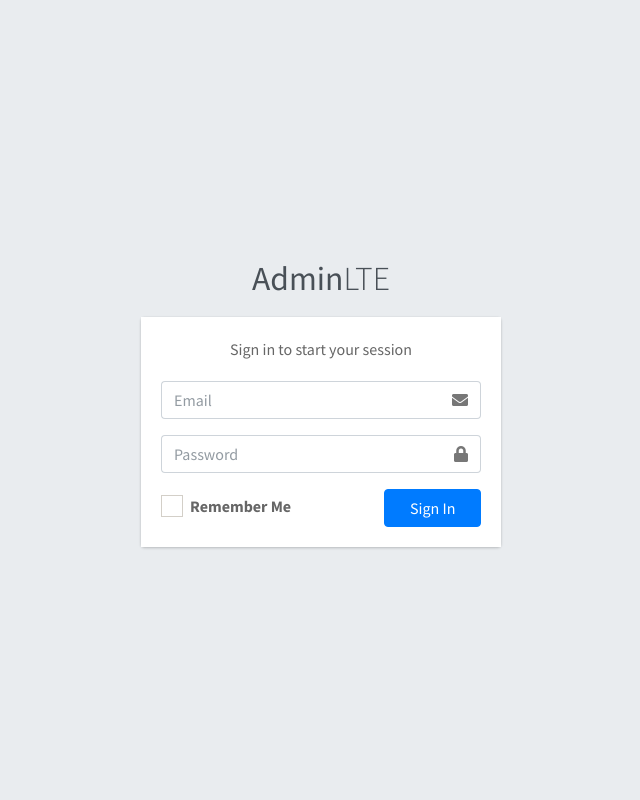
After one commit to is61b/siakad, a PHP site: page /login.php in a window 1280 px wide. The commit adds this page. Shown: the whole page, without its empty margins (319-959 px from the left). Run offline with PHP 8.4, Linux system fonts and the light colour scheme; some libraries are stand-ins or nearby versions.

Commit message:
halaman login

```diff
--- /dev/null
+++ b/login.php
@@ -0,0 +1,108 @@
+<?php
+session_start();
+$pesan = "";
+
+if(isset($_POST['tombol'])){
+    //1. koneksi dulu ke database
+    include_once("koneksi.php");
+
+    //2. mengambil nilai dari input
+    $email = $_POST['email'];
+    $password = md5($_POST['password']);
+
+    //3. menulis query
+    $qry = "SELECT * FROM users WHERE email='$email'
+    AND password='$password'";
+
+    //4. jalankan query
+    $result = mysqli_query($con,$qry);
+
+    if($result){
+        $pesan = '<div class="alert alert-success" role="alert">
+        Login Berhasil!.
+        </div>';
+    }else{
+        $pesan = '<div class="alert alert-danger" role="alert">
+        Login Tidak Valid!.
+        </div>';
+    }
+}
+?>
+<!DOCTYPE html>
+<html lang="en">
+<head>
+  <meta charset="utf-8">
+  <meta name="viewport" content="width=device-width, initial-scale=1">
+  <title>AdminLTE 3 | Log in</title>
+
+  <!-- Google Font: Source Sans Pro -->
+  <link rel="stylesheet" href="https://fonts.googleapis.com/css?family=Source+Sans+Pro:300,400,400i,700&display=fallback">
+  <!-- Font Awesome -->
+  <link rel="stylesheet" href="plugins/fontawesome-free/css/all.min.css">
+  <!-- icheck bootstrap -->
+  <link rel="stylesheet" href="plugins/icheck-bootstrap/icheck-bootstrap.min.css">
+  <!-- Theme style -->
+  <link rel="stylesheet" href="dist/css/adminlte.min.css">
+</head>
+<body class="hold-transition login-page">
+<div class="login-box">
+  <div class="login-logo">
+    <a href="../../index2.html"><b>Admin</b>LTE</a>
+  </div>
+  <!-- /.login-logo -->
+  <?php
+    echo $pesan;
+  ?>
+  <div class="card">
+    <div class="card-body login-card-body">
+      <p class="login-box-msg">Sign in to start your session</p>
+
+      <form action="login.php" method="post">
+        <div class="input-group mb-3">
+          <input type="email" name="email" class="form-control" placeholder="Email">
+          <div class="input-group-append">
+            <div class="input-group-text">
+              <span class="fas fa-envelope"></span>
+            </div>
+          </div>
+        </div>
+        <div class="input-group mb-3">
+          <input type="password" name="password" class="form-control" placeholder="Password">
+          <div class="input-group-append">
+            <div class="input-group-text">
+              <span class="fas fa-lock"></span>
+            </div>
+          </div>
+        </div>
+        <div class="row">
+          <div class="col-8">
+            <div class="icheck-primary">
+              <input type="checkbox" id="remember">
+              <label for="remember">
+                Remember Me
+              </label>
+            </div>
+          </div>
+          <!-- /.col -->
+          <div class="col-4">
+            <button type="submit" name="tombol" class="btn btn-primary btn-block">Sign In</button>
+          </div>
+          <!-- /.col -->
+        </div>
+      </form>
+
+
+    </div>
+    <!-- /.login-card-body -->
+  </div>
+</div>
+<!-- /.login-box -->
+
+<!-- jQuery -->
+<script src="plugins/jquery/jquery.min.js"></script>
+<!-- Bootstrap 4 -->
+<script src="plugins/bootstrap/js/bootstrap.bundle.min.js"></script>
+<!-- AdminLTE App -->
+<script src="dist/js/adminlte.min.js"></script>
+</body>
+</html>
```
Also changed, not shown: index.php (+10 -0 lines), koneksi.php (added, +9 -0 lines).
